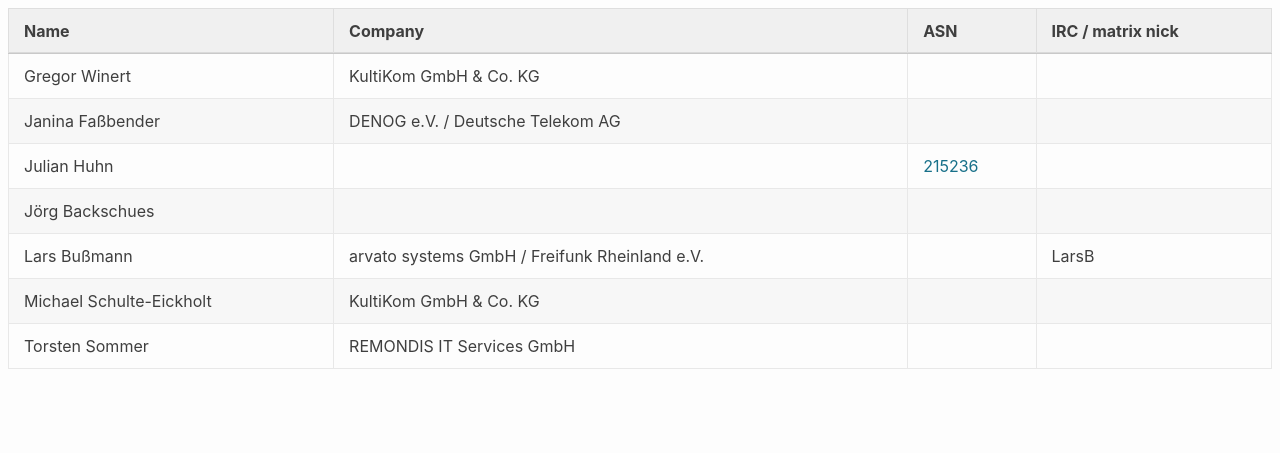
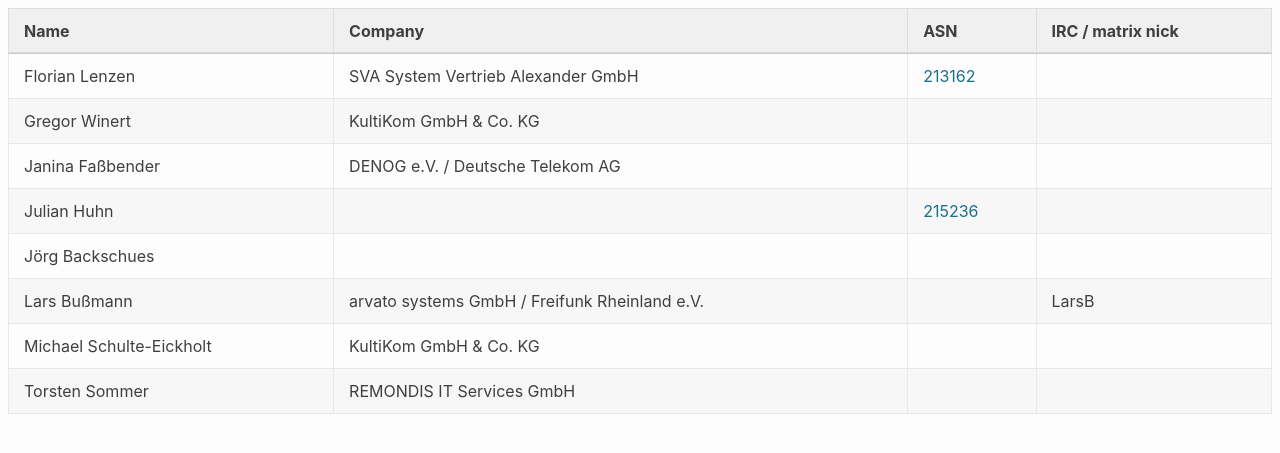
Before and after one commit to denog/pretix-attendeelist, a Jekyll site: the page built from denogmeetup25-02/index.markdown, in a window 1280 px wide. Shown: the top 453 px of the page. Built offline with Jekyll 4.4.1, drawn with Linux system fonts in a browser that asks for light colours.

Commit message:
Latest data: Tue Jan 28 10:47:46 UTC 2025

```diff
--- a/_data/attendees_denogmeetup25-02.json
+++ b/_data/attendees_denogmeetup25-02.json
@@ -1,4 +1,10 @@
 [
+  {
+    "name": "Florian Lenzen",
+    "company": "SVA System Vertrieb Alexander GmbH",
+    "irc": null,
+    "asn": "213162"
+  },
   {
     "name": "Gregor Winert",
     "company": "KultiKom GmbH & Co. KG",
```
